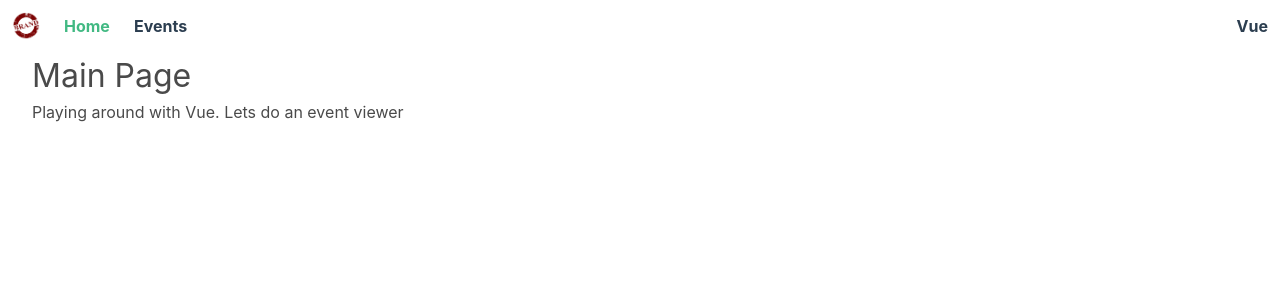
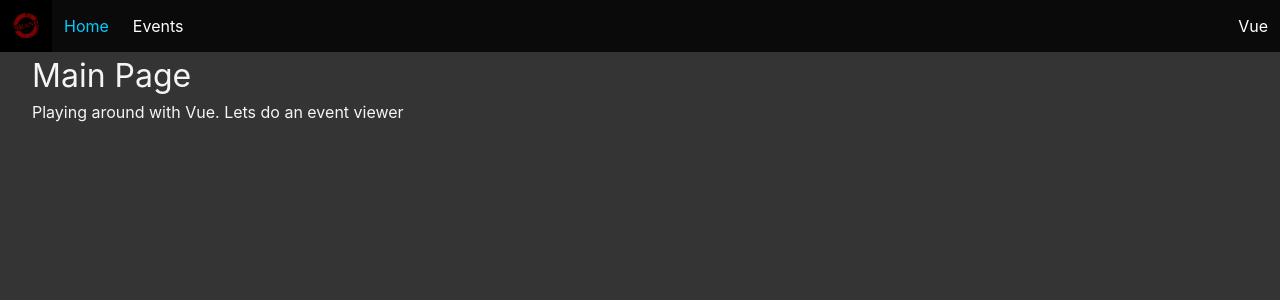
Before and after one commit to Zix44/vueish, a Vue app: page /#/ in a window 1280 px wide. Shown: the top 300 px of the page. Built offline with nearby package versions, Linux system fonts and the light colour scheme; what vue-good-table would draw is missing.

Commit message:
added multiselect and some darker styling

```diff
--- a/package.json
+++ b/package.json
@@ -20,6 +20,7 @@
     "bulma": "^0.7.1",
     "vue-flatpickr-component": "^7.0.4",
     "vue-good-table": "^2.8.2",
+    "vue-multiselect": "^2.1.0",
     "vue-template-compiler": "^2.5.16"
   },
   "eslintConfig": {
--- a/src/App.vue
+++ b/src/App.vue
@@ -15,3 +15,12 @@ export default {
   }
 }
 </script>
+
+<style>
+  html, body {
+    height: 100%;
+    width: 100%;
+    background-color: #343434;
+    background-size: cover;
+  }
+</style>
--- a/src/components/EventsConfig.vue
+++ b/src/components/EventsConfig.vue
@@ -9,16 +9,31 @@
             :key="formInput.id"
             class="field"
             >
-            <label class="label">{{formInput.ilabel}}</label>
+            <label class="label has-text-grey-light">{{formInput.ilabel}}</label>
             <div class="control">
                 <!-- using v-if on the id. need to use flatpickr component for date selection -->
-                <input v-if="formInput.id < 3" v-model="formInput.value" class="input" type="text" :placeholder="formInput.iPlaceholder">
-                <flat-pickr v-else class="input" v-model="formInput.value" :config="fpconfig"></flat-pickr>
+                <multiselect class="input has-background-grey-dark"
+                  v-if="formInput.id === 1"
+                  v-model="formInput.value"
+                  :options="stations"
+                  :multiple="true"
+                  :hide-selected="true"
+                  track-by="station_id_text"
+                  label="station_id_text">
+                  <template slot="tag" slot-scope="props">
+                    <span class="tag is-dark tag-margin">
+                      <span>{{ props.option.station_id_text }}</span>
+                      <button class="delete is small" @click="props.remove(props.option)"></button>
+                    </span>
+                  </template>
+                </multiselect>
+                <input v-else-if="formInput.id === 2" v-model="formInput.value" class="input has-text-light has-background-grey-dark" type="text" :placeholder="formInput.iPlaceholder">
+                <flat-pickr v-else class="input has-text-light has-background-grey-dark" v-model="formInput.value" :config="fpconfig"></flat-pickr>
             </div>
         </div>
         <div class="control">
             <!-- when button is clicked emit event called searchParams containing the formInputs object -->
-            <button v-on:click="$emit('searchParams', formInputs)" class="button is-primary">Submit</button>
+            <button v-on:click="$emit('searchParams', formInputs)" class="button is-success">Submit</button>
         </div>
     </div>
 </template>
@@ -27,6 +42,8 @@
 // Import flatpickr component for datetime selection
 import flatPickr from 'vue-flatpickr-component'
 import 'flatpickr/dist/flatpickr.css'
+// Import Multiselect component for station selection
+import Multiselect from 'vue-multiselect'
 
 export default {
   name: 'events-config', // name of this component
@@ -73,7 +90,48 @@ export default {
     }
   },
   components: {
-    flatPickr
+    flatPickr,
+    Multiselect
   }
 }
 </script>
+
+<style>
+  /* styling the multiselect */
+  .tag-margin{
+    margin-right: 5px;
+  }
+  .multiselect__tags{
+    border: 0px;
+  }
+  .multiselect__input:focus{
+    outline: none;
+    border: 0px;
+    background-color: #4a4a4a;
+    color:whitesmoke;
+  }
+  .multiselect__tags-wrap{
+    float: left;
+  }
+ .multiselect__content-wrapper{
+   z-index: 1;
+   overflow-y: scroll;
+   background-color: #4a4a4a;
+   color:whitesmoke;
+   position: absolute;
+   top:40px;
+ }
+ .multiselect__option{
+   font-size: 20px;
+ }
+ .multiselect__element{
+   cursor: pointer;
+ }
+ /* general input style */
+ .input {
+   border-color:transparent;
+ }
+ .input:hover {
+   border-color:transparent;
+ }
+</style>
--- a/src/components/TopNav.vue
+++ b/src/components/TopNav.vue
@@ -1,6 +1,6 @@
 <template>
     <div id="nav">
-        <nav class="navbar" role="navigation" aria-label="main navigation">
+        <nav class="navbar is-black" role="navigation" aria-label="main navigation">
             <div class="navbar-brand">
                 <a class="navbar-item" href="/">
                     <img src="../assets/brand.png" alt="Place Brand here" width="28" height="28">
@@ -34,12 +34,7 @@ export default {
 </script>
 
 <style>
-#nav a {
-  font-weight: bold;
-  color: #2c3e50;
-}
-
 #nav a.router-link-exact-active {
-  color: #42b983;
+  color: #00ccff;
 }
 </style>
--- a/src/views/Events.vue
+++ b/src/views/Events.vue
@@ -1,7 +1,7 @@
 <!-- This is the Events page view -->
 <template>
   <div class="events-view">
-    <div class="container is-fluid">
+    <div class="container is-fluid has-text-light">
       <h1 class="is-size-3">Events</h1>
       <div class="tabs">
         <ul>
@@ -10,7 +10,7 @@
             v-bind:key="tab"
             v-bind:class="{ 'is-active': currentTab === tab }"
             v-on:click="currentTab = tab"
-          ><a>{{ tab }}</a></li>
+          ><a >{{ tab }}</a></li>
         </ul>
       </div>
       <!-- dynamic component. will load if tab is clicked or if searchParams event is detected -->
--- a/src/views/Home.vue
+++ b/src/views/Home.vue
@@ -1,8 +1,8 @@
 <template>
   <div class="home">
     <div class="container is-fluid">
-      <h1 class="is-size-3">Main Page</h1>
-      <p>Playing around with Vue. Lets do an event viewer</p>
+      <h1 class="is-size-3 has-text-light">Main Page</h1>
+      <p class="has-text-light">Playing around with Vue. Lets do an event viewer</p>
     </div>
   </div>
 </template>
```
Also changed, not shown: 1 other file (tests, documents, lock files or other folders).
